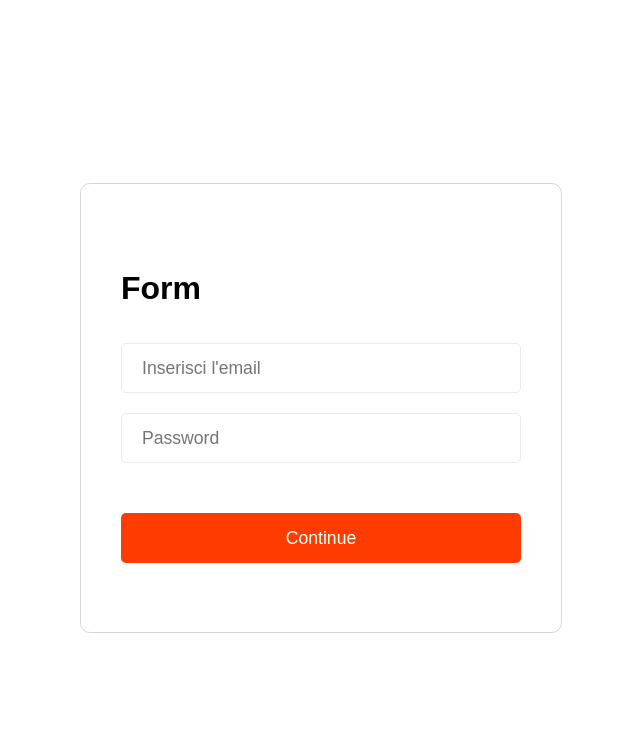
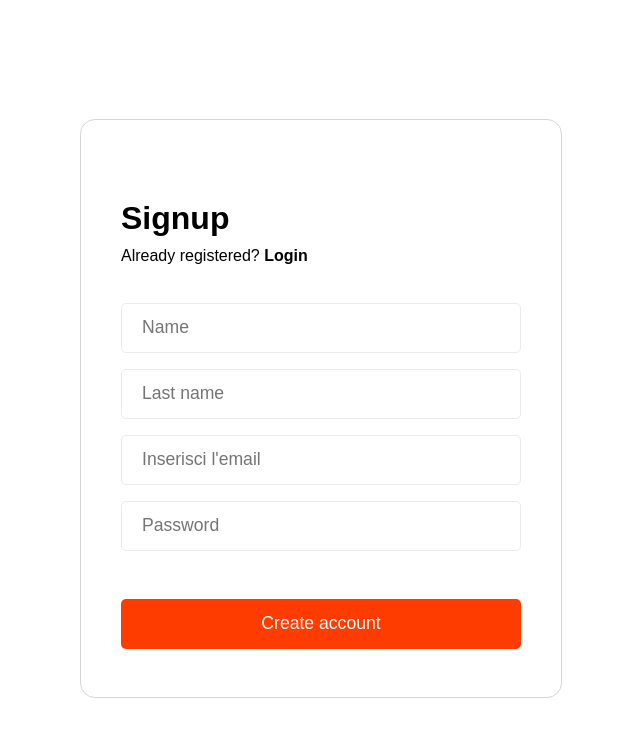
Before and after one commit to SublimedApple58/junior_frontend_test, a React (Vite) app: page / in a window 1280 px wide. Shown: the top 736 px of the page, without its empty margins (319-959 px from the left). Built offline with nearby package versions, Linux system fonts and the light colour scheme.

Commit message:
aggiunta pagina di sing up

```diff
--- a/src/App.tsx
+++ b/src/App.tsx
@@ -1,11 +1,24 @@
+import { useState } from 'react';
 import './App.css'
-import Form from './components/Login/Login';
+import Login from './components/Login/Login';
+import SignUp from './components/SignUp/SignUp';
 
 function App() {
 
+  const [subscribed, setSubscribed] = useState(false);
+
+  function switchToLogin() {
+    setSubscribed(!subscribed);
+  }
+
+  function switchToSignUp() {
+    setSubscribed(!subscribed);
+  }
+
   return (
     <>
-      <Form/>
+      {subscribed && <Login switchToSingUp={switchToSignUp}/>}
+      {!subscribed && <SignUp switchToLogin={switchToLogin}/>}
     </>
   )
 }
--- a/src/components/Form.css
+++ b/src/components/Form.css
@@ -9,14 +9,24 @@ form{
     display: flex;
     flex-direction: column;
     justify-content: center;
-    min-height: 450px;
+    min-height: 400px;
     border: 1px solid var(--colore4);
-    border-radius: 10px;
+    border-radius: 15px;
     padding: 40px;
 }
 
-h2{
+.title{
+    margin: 30px 0;
+}
+
+.title h2{
     font-size: 2em;
+    margin: 10px 0;
+}
+
+.title p{
+    font-size: 1rem;
+    margin: 0;
 }
 
 input, button{
@@ -24,17 +34,21 @@ input, button{
     width: 400px;
     border-radius: 5px;
     font-size: 1.1em;
-    margin: 10px auto;
+    margin: 8px auto;
 }
 
 .text{
     border: 1px solid var(--colore2);
     color: var(--colore3);
     padding: 20px;
+    outline: 0;
+    transition: all .3s ease-out;
+
 }
 
 .text:focus{
     border: 1px solid black;
+    box-shadow: 0px 6px 15px 4px #D1D1D1;
 }
 
 button{
@@ -48,3 +62,12 @@ button{
 button:hover{
     background-color: #d93b0c;
 }
+
+.link{
+    transition: all .2s ease-out;
+    cursor: pointer;
+}
+
+.link:hover{
+    text-shadow: 0px 1px 10px  black;
+}
--- a/src/components/Login/Login.css
+++ b/src/components/Login/Login.css
@@ -0,0 +1,3 @@
+form > h4 {
+    text-align: center;
+}
--- a/src/components/Login/Login.tsx
+++ b/src/components/Login/Login.tsx
@@ -1,15 +1,24 @@
 import './Login.css';
 import '../Form.css'
 
-function Form(){
+interface LoginProps {
+    switchToSingUp: () => void;
+}
+
+
+function Form({switchToSingUp}: LoginProps){
 
     return (
         <>
             <form action="" id="login">
-                <h2>Form</h2>
+                <div className="title">
+                    <h2>Login</h2>
+                    <p>Don't you have ad account? <strong className='link' onClick={switchToSingUp}>Sign Up</strong></p>
+                </div>
                 <input type="email" placeholder="Inserisci l'email" id="email" className="text"/>
                 <input type="password" placeholder="Password" id="password" className="text"/>
                 <button>Continue</button>
+                <h4>Forgot password?</h4>
             </form>
         </>
     )
--- /dev/null
+++ b/src/components/SignUp/SignUp.tsx
@@ -0,0 +1,24 @@
+interface SignUpProps {
+    switchToLogin: () => void;
+}
+
+function SignUp({switchToLogin} : SignUpProps){
+
+    return(
+        <>
+            <form action="" id="login">
+                <div className="title">
+                <h2>Signup</h2>
+                <p>Already registered? <strong className="link" onClick={switchToLogin}>Login</strong></p>
+                </div>
+                <input type="text" placeholder="Name" id="name" className="text"/>
+                <input type="text" placeholder="Last name" id="lastName" className="text"/>
+                <input type="email" placeholder="Inserisci l'email" id="email" className="text"/>
+                <input type="password" placeholder="Password" id="password" className="text"/>
+                <button>Create account</button>
+            </form>
+        </>
+        )
+    }
+
+    export default SignUp;
```
Also changed, not shown: src/components/SignUp/SignUp.css (added).
